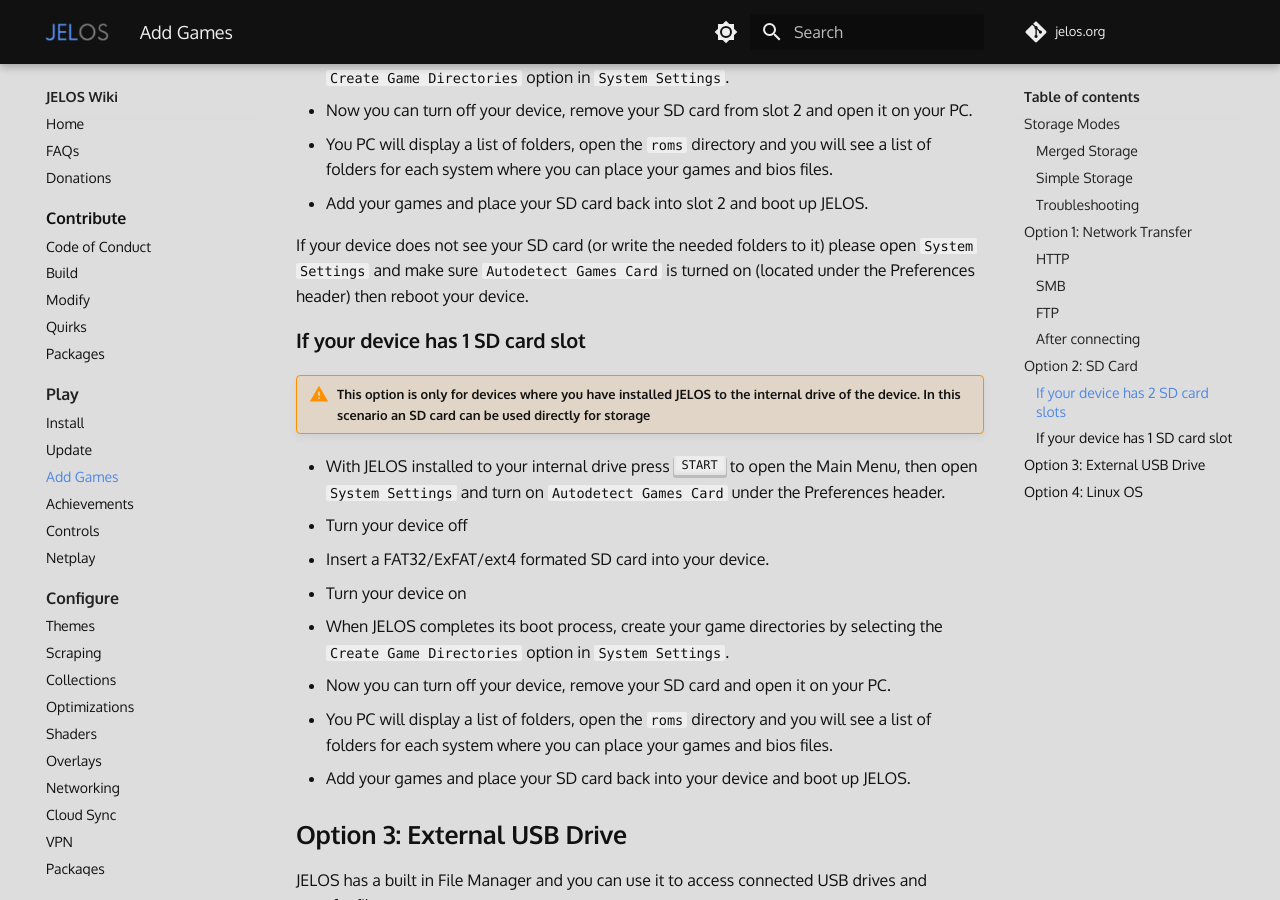
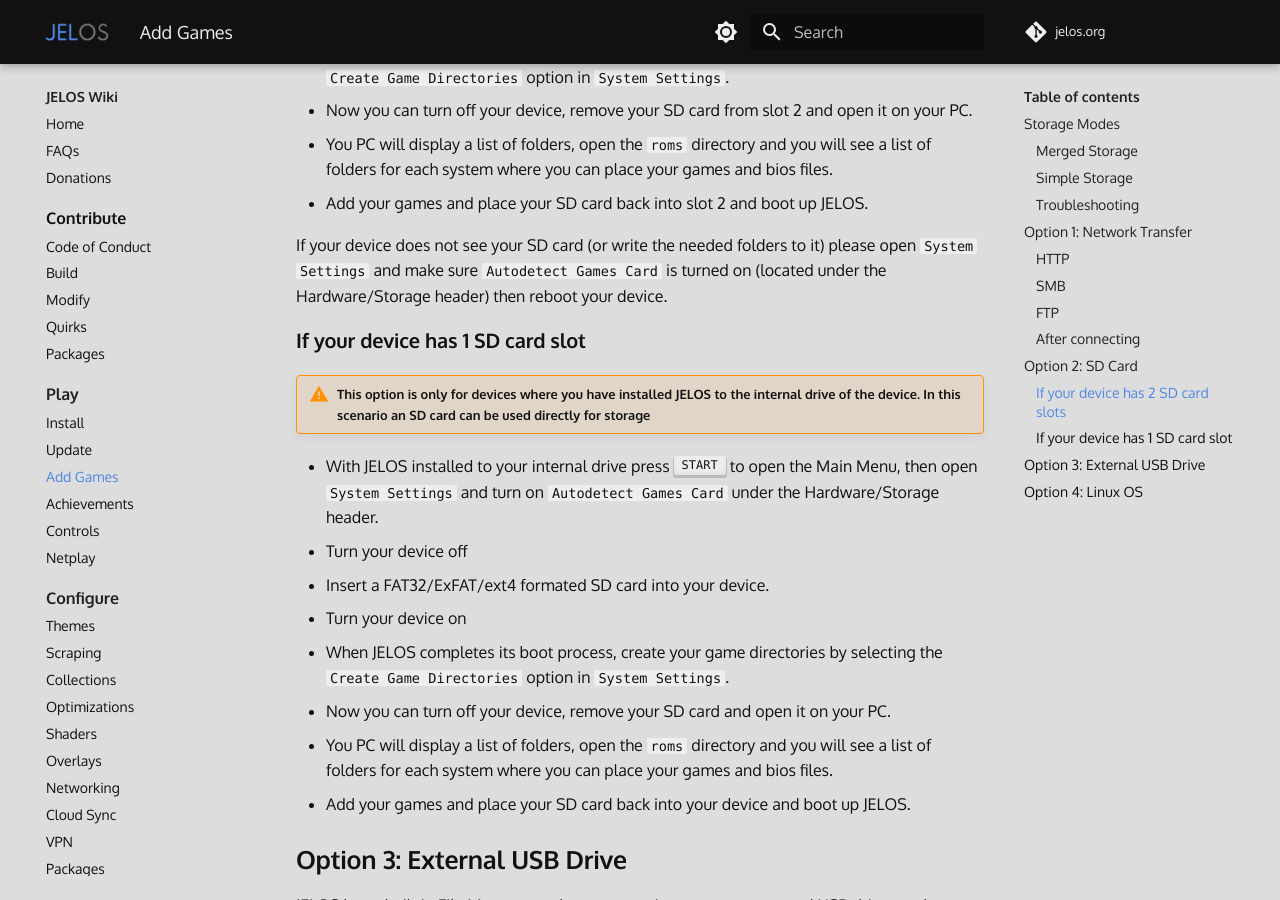
Before and after one commit to wbrawner/jelos.org, an MkDocs documentation site: the page built from docs/play/add-games.md, in a window 1280 px wide and 900 px high, scrolled down 3031 px. Built offline with MkDocs 1.6.1 and Material for MkDocs 9.7.7, drawn with Linux system fonts in a browser that asks for light colours; some web fonts are replaced; comment, search, counter and statistics services are not loaded.

Commit message:
Fix header reference.

```diff
--- a/docs/play/add-games.md
+++ b/docs/play/add-games.md
@@ -79,13 +79,13 @@
 - You PC will display a list of folders, open the `roms` directory and you will see a list of folders for each system where you can place your games and bios files.
 - Add your games and place your SD card back into slot 2 and boot up JELOS.
 
-If your device does not see your SD card (or write the needed folders to it) please open `System Settings` and make sure `Autodetect Games Card` is turned on (located under the Preferences header) then reboot your device.
+If your device does not see your SD card (or write the needed folders to it) please open `System Settings` and make sure `Autodetect Games Card` is turned on (located under the Hardware/Storage header) then reboot your device.
 
 ### If your device has 1 SD card slot
 
 !!! warning "This option is only for devices where you have installed JELOS to the internal drive of the device. In this scenario an SD card can be used directly for storage"
 
-- With JELOS installed to your internal drive press ++"START"++ to open the Main Menu, then open `System Settings` and turn on `Autodetect Games Card` under the Preferences header.
+- With JELOS installed to your internal drive press ++"START"++ to open the Main Menu, then open `System Settings` and turn on `Autodetect Games Card` under the Hardware/Storage header.
 - Turn your device off
 - Insert a FAT32/ExFAT/ext4 formated SD card into your device.
 - Turn your device on
```
